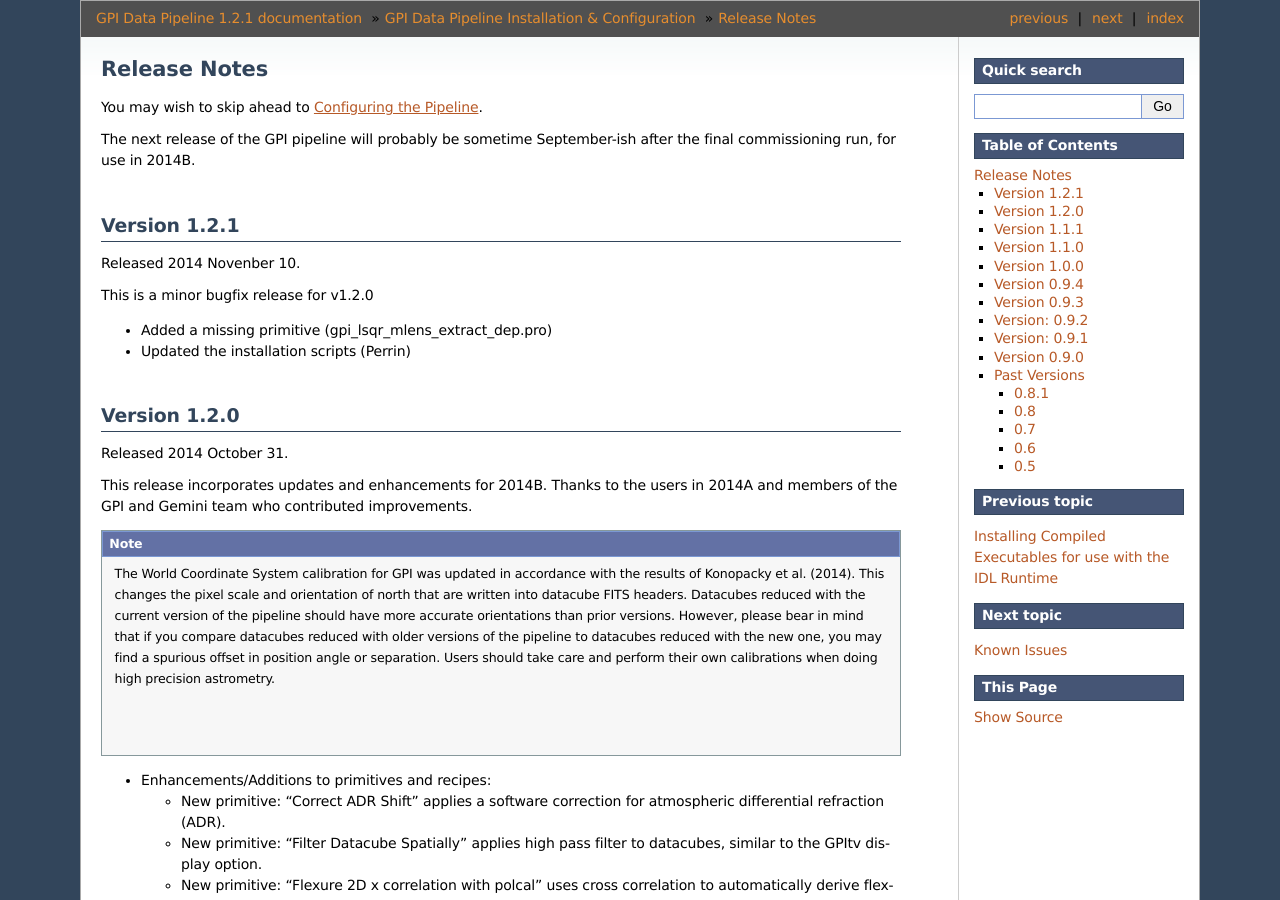
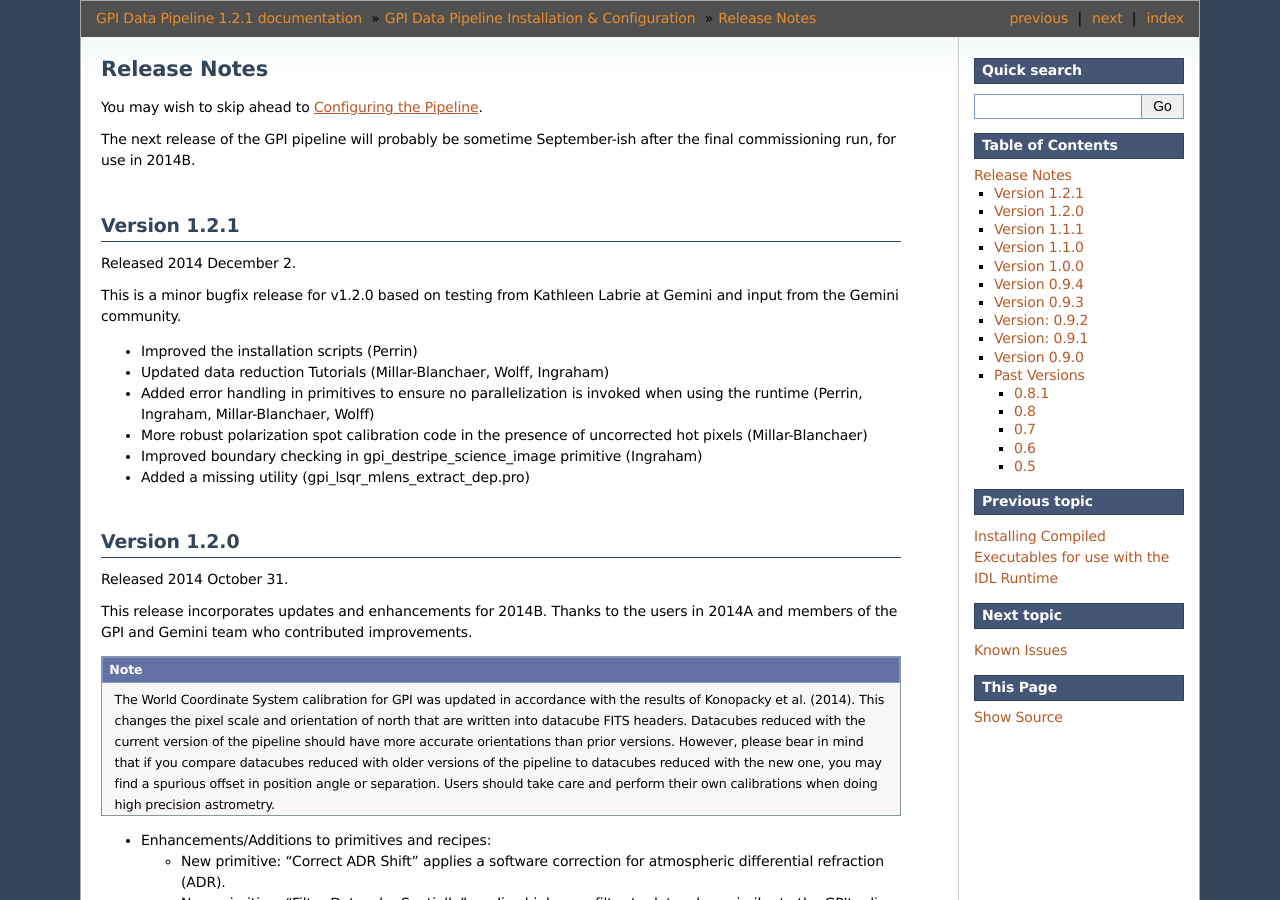
Before and after one commit to geminiplanetimager/gpi_pipeline, a Sphinx documentation site: the page built from documentation/installation/relnotes.rst, in a window 1280 px wide and 900 px high. Built offline with Sphinx 7.4.7, drawn with Linux system fonts in a browser that asks for light colours; formulas are drawn with MathJax 3.

Commit message:
merged updated release notes from trunk to 1.2.1 tag for 1.2.1

```diff
--- a/documentation/installation/relnotes.rst
+++ b/documentation/installation/relnotes.rst
@@ -11,12 +11,16 @@
 
 Version 1.2.1
 =========================================
-Released 2014 Novenber 10.
+Released 2014 December 2.
 
-This is a minor bugfix release for v1.2.0
+This is a minor bugfix release for v1.2.0 based on testing from Kathleen Labrie at Gemini and input from the Gemini community.
 
-* Added a missing primitive (gpi_lsqr_mlens_extract_dep.pro)
-* Updated the installation scripts (Perrin)
+* Improved the installation scripts (Perrin)
+* Updated data reduction Tutorials (Millar-Blanchaer, Wolff, Ingraham)
+* Added error handling in primitives to ensure no parallelization is invoked when using the runtime (Perrin, Ingraham, Millar-Blanchaer, Wolff)
+* More robust polarization spot calibration code in the presence of uncorrected hot pixels (Millar-Blanchaer)
+* Improved boundary checking in gpi_destripe_science_image primitive (Ingraham)
+* Added a missing utility (gpi_lsqr_mlens_extract_dep.pro)
 
 
 Version 1.2.0
```
